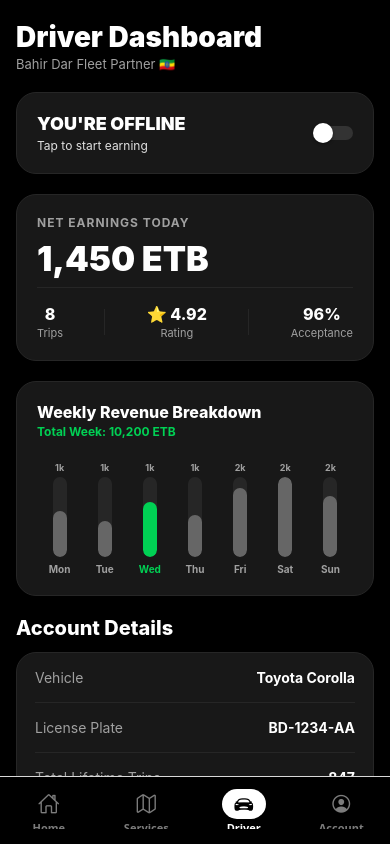
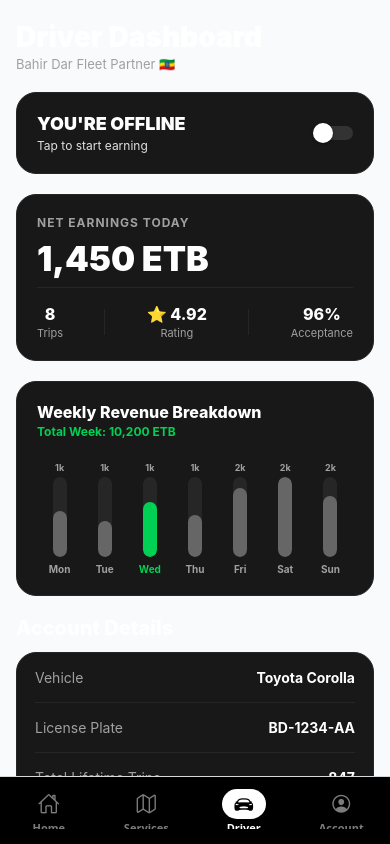
Before and after one commit to babam49-dot/AmenRide, a React Native app in the folder mobile/: screen /Driver in a window 390 px wide. Built offline with nearby package versions, Linux system fonts and the light colour scheme; no server answers.

Commit message:
feat(mobile/screens): wire app-wide dark mode across HomeScreen, DriverScreen, SettingsScreen & MapScreen

```diff
--- a/mobile/screens/DriverScreen.js
+++ b/mobile/screens/DriverScreen.js
@@ -12,6 +12,7 @@ import {
 } from 'react-native';
 import { fetchDriver } from '../services/tripsApi';
 import { useLanguage } from '../context/LanguageContext';
+import { useTheme } from '../context/ThemeContext';
 import useDriverGPS from '../hooks/useDriverGPS';
 import EmergencyButton from '../components/EmergencyButton';
 
@@ -41,7 +42,10 @@ function CountdownTimer({ seconds, onExpire }) {
 
 export default function DriverScreen() {
   const { t } = useLanguage();
+  const { mode } = useTheme();
+  const isDark = mode === 'dark';
   const [isOnline, setIsOnline] = useState(false);
+
   const [hasRequest, setHasRequest] = useState(false);
   const [driver, setDriver] = useState(null);
   const [loading, setLoading] = useState(true);
@@ -73,7 +77,11 @@ export default function DriverScreen() {
   const maxWeekly = Math.max(...WEEKLY_EARNINGS.map((w) => w.amount));
 
   return (
-    <ScrollView style={styles.container} contentContainerStyle={styles.contentContainer}>
+    <ScrollView
+      style={[styles.container, { backgroundColor: isDark ? '#0F172A' : '#F8FAFC' }]}
+      contentContainerStyle={styles.contentContainer}
+      showsVerticalScrollIndicator={false}
+    >
       {/* Header */}
       <View style={styles.header}>
         <Text style={styles.headerTitle}>{t('driverDashboard')}</Text>
--- a/mobile/screens/HomeScreen.js
+++ b/mobile/screens/HomeScreen.js
@@ -11,6 +11,7 @@ import {
 } from 'react-native';
 import { fetchTrips } from '../services/tripsApi';
 import { useLanguage } from '../context/LanguageContext';
+import { useTheme } from '../context/ThemeContext';
 import ReceiptModal from '../components/ReceiptModal';
 import AdminConsole from '../components/AdminConsole';
 import PaymentMethodCard from '../components/PaymentMethodCard';
@@ -32,10 +33,13 @@ const POPULAR_DESTINATIONS = [
 
 export default function HomeScreen({ navigation }) {
   const { lang, toggleLanguage, t } = useLanguage();
+  const { mode } = useTheme();
+  const isDark = mode === 'dark';
   const [activeRole, setActiveRole] = useState('rider');
   const [trips, setTrips] = useState([]);
   const [loadingTrips, setLoadingTrips] = useState(true);
   const [selectedReceiptTrip, setSelectedReceiptTrip] = useState(null);
+
 
   useEffect(() => {
     fetchTrips(1).then((data) => {
@@ -45,7 +49,10 @@ export default function HomeScreen({ navigation }) {
   }, []);
 
   return (
-    <ScrollView style={styles.container} showsVerticalScrollIndicator={false}>
+    <ScrollView
+      style={[styles.container, { backgroundColor: isDark ? '#0F172A' : '#FFFFFF' }]}
+      showsVerticalScrollIndicator={false}
+    >
       {/* Top Header */}
       <View style={styles.topRow}>
         <Text style={styles.uberLogo}>
```
